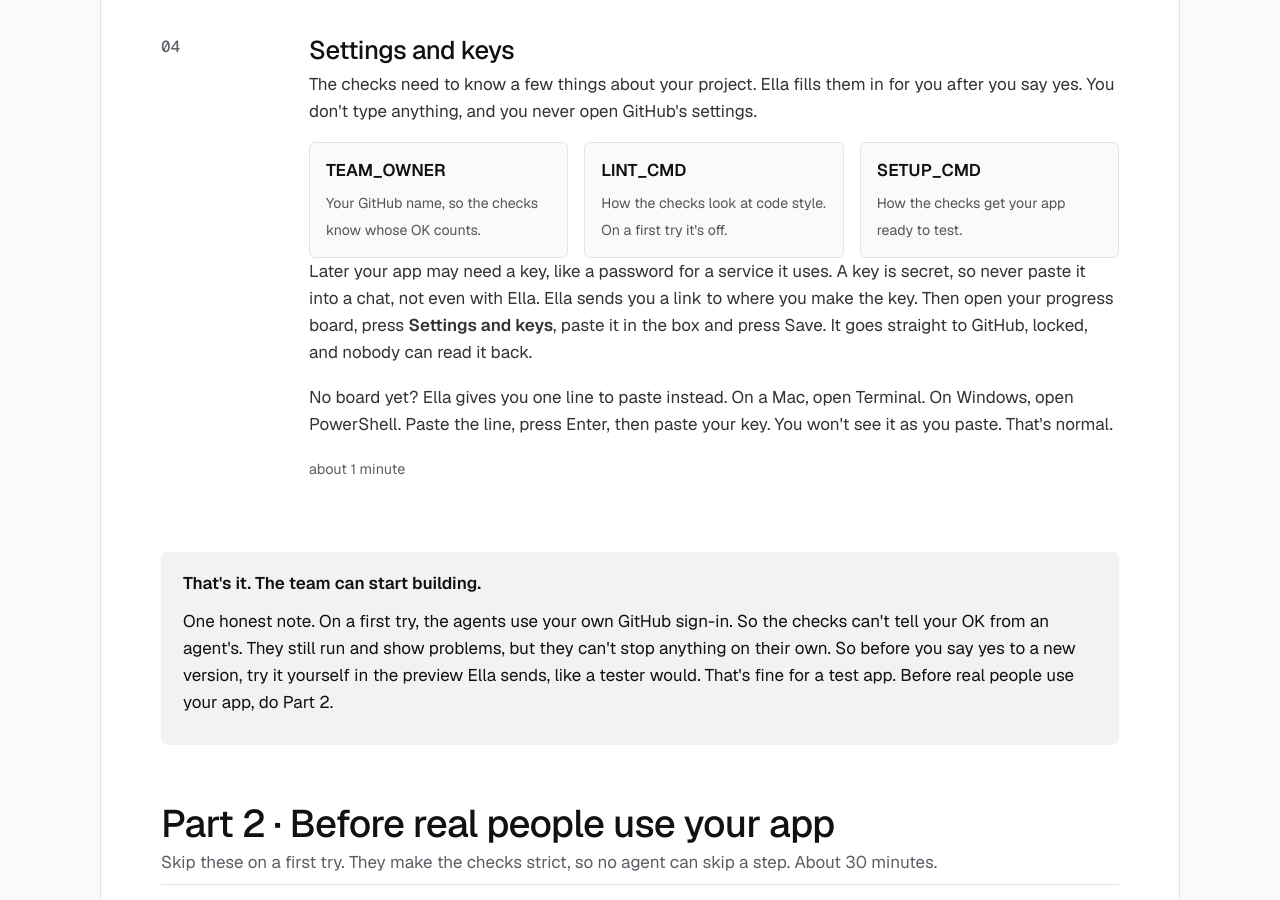
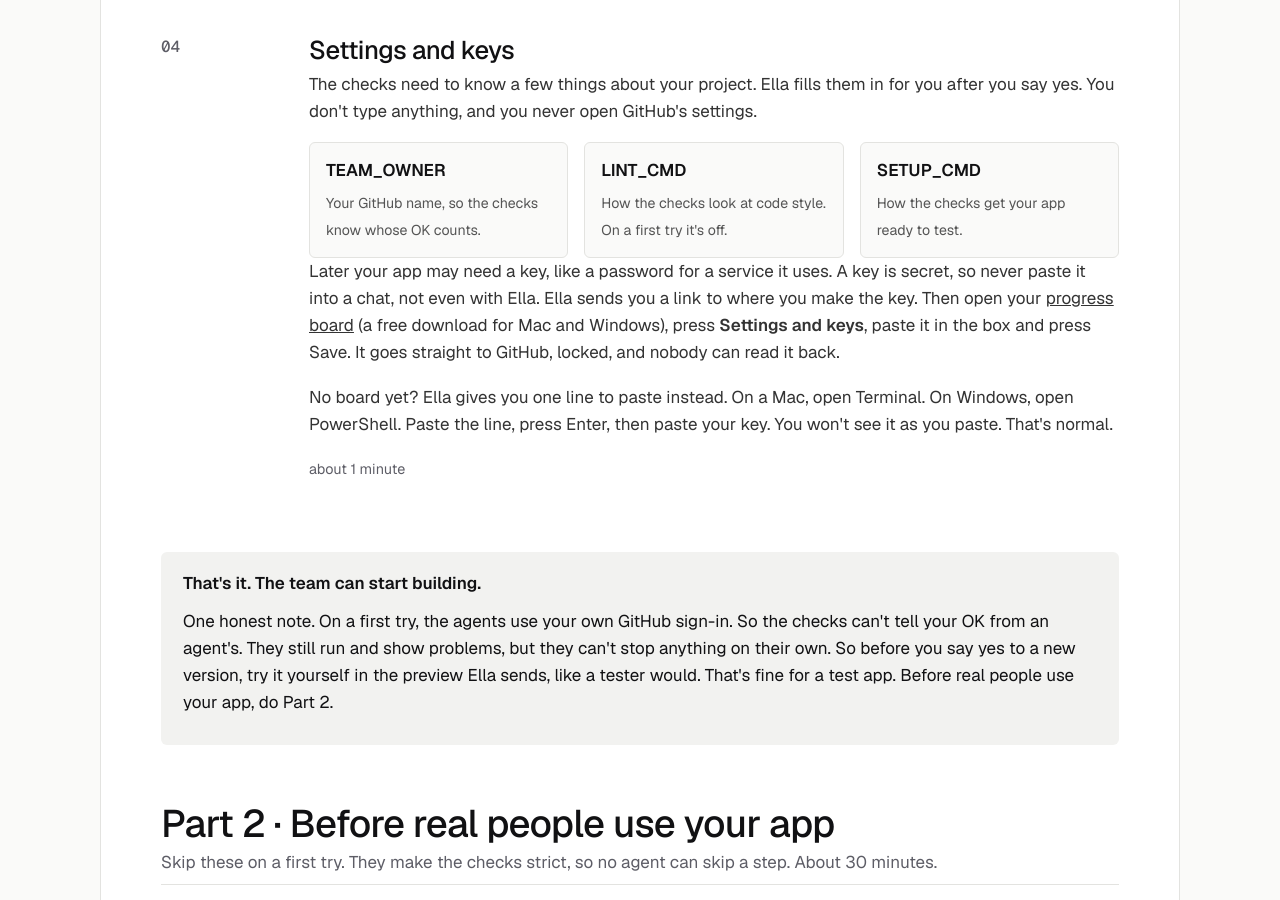
Before and after one commit to vibhortayal/agentic-team-oss, a Jekyll site: the page built from learn/setup.html, in a window 1280 px wide and 900 px high, scrolled down 1270 px. Built offline with Jekyll 4.4.1, drawn with Linux system fonts in a browser that asks for light colours.

Commit message:
Set up lesson: link the progress board's download
Co-Authored-By: Claude Opus 5.5 <noreply@anthropic.com>
Claude-Session: https://claude.ai/code/session_0155vpoW2pKoH3wjesQaFDbe

```diff
--- a/learn/setup.html
+++ b/learn/setup.html
@@ -87,7 +87,7 @@ next: {url: /learn/demo.html, title: "Watch a demo"}
         <div class="doodle"><b>LINT_CMD</b><small>How the checks look at code style. On a first try it's off.</small></div>
         <div class="doodle"><b>SETUP_CMD</b><small>How the checks get your app ready to test.</small></div>
       </div>
-      <p>Later your app may need a key, like a password for a service it uses. A key is secret, so never paste it into a chat, not even with Ella. Ella sends you a link to where you make the key. Then open your progress board, press <b>Settings and keys</b>, paste it in the box and press Save. It goes straight to GitHub, locked, and nobody can read it back.</p>
+      <p>Later your app may need a key, like a password for a service it uses. A key is secret, so never paste it into a chat, not even with Ella. Ella sends you a link to where you make the key. Then open your <a href="{{ site.github.repository_url }}/releases?q=board&amp;expanded=true">progress board</a> (a free download for Mac and Windows), press <b>Settings and keys</b>, paste it in the box and press Save. It goes straight to GitHub, locked, and nobody can read it back.</p>
       <p>No board yet? Ella gives you one line to paste instead. On a Mac, open Terminal. On Windows, open PowerShell. Paste the line, press Enter, then paste your key. You won't see it as you paste. That's normal.</p>
       <span class="note">about 1 minute</span>
     </div>
```
